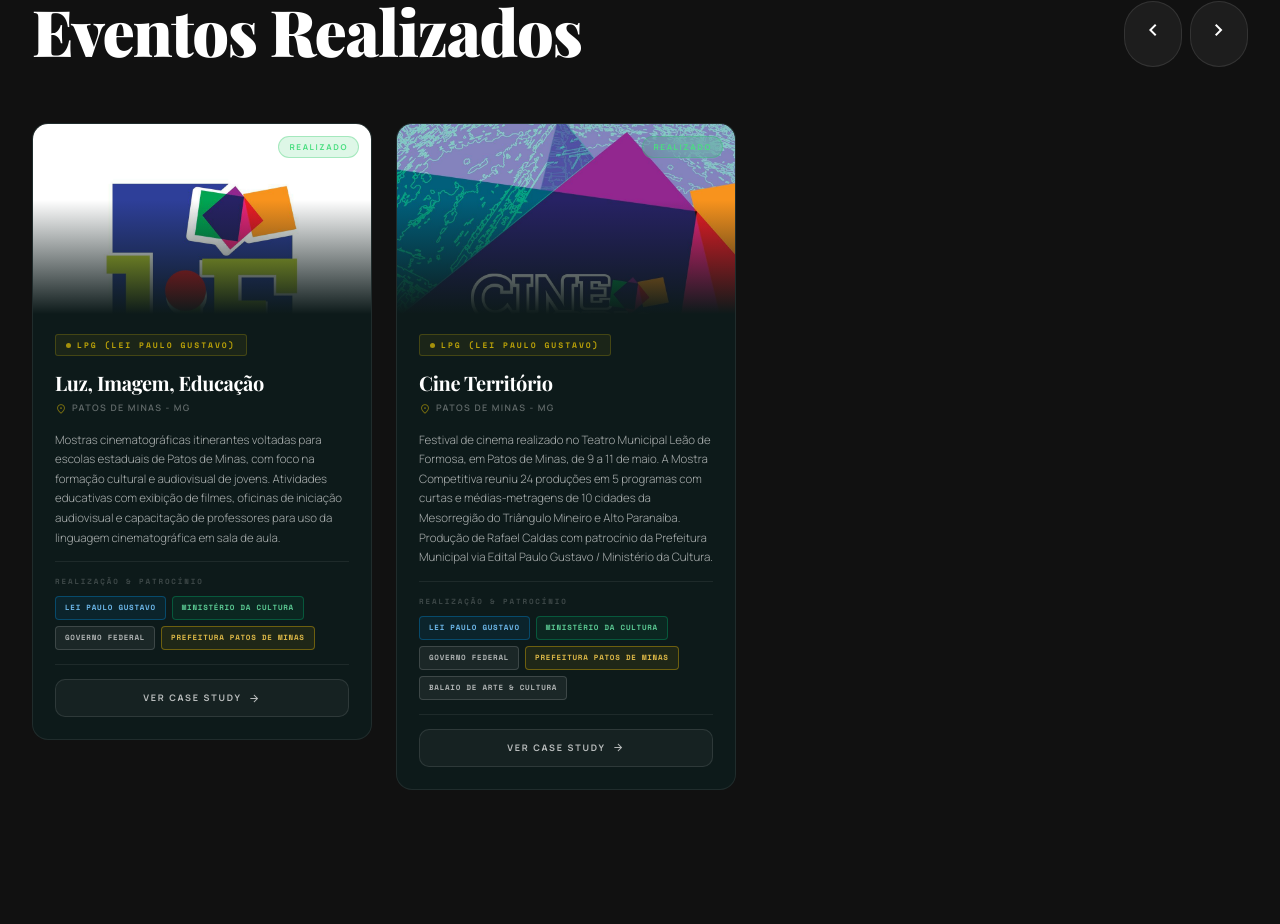
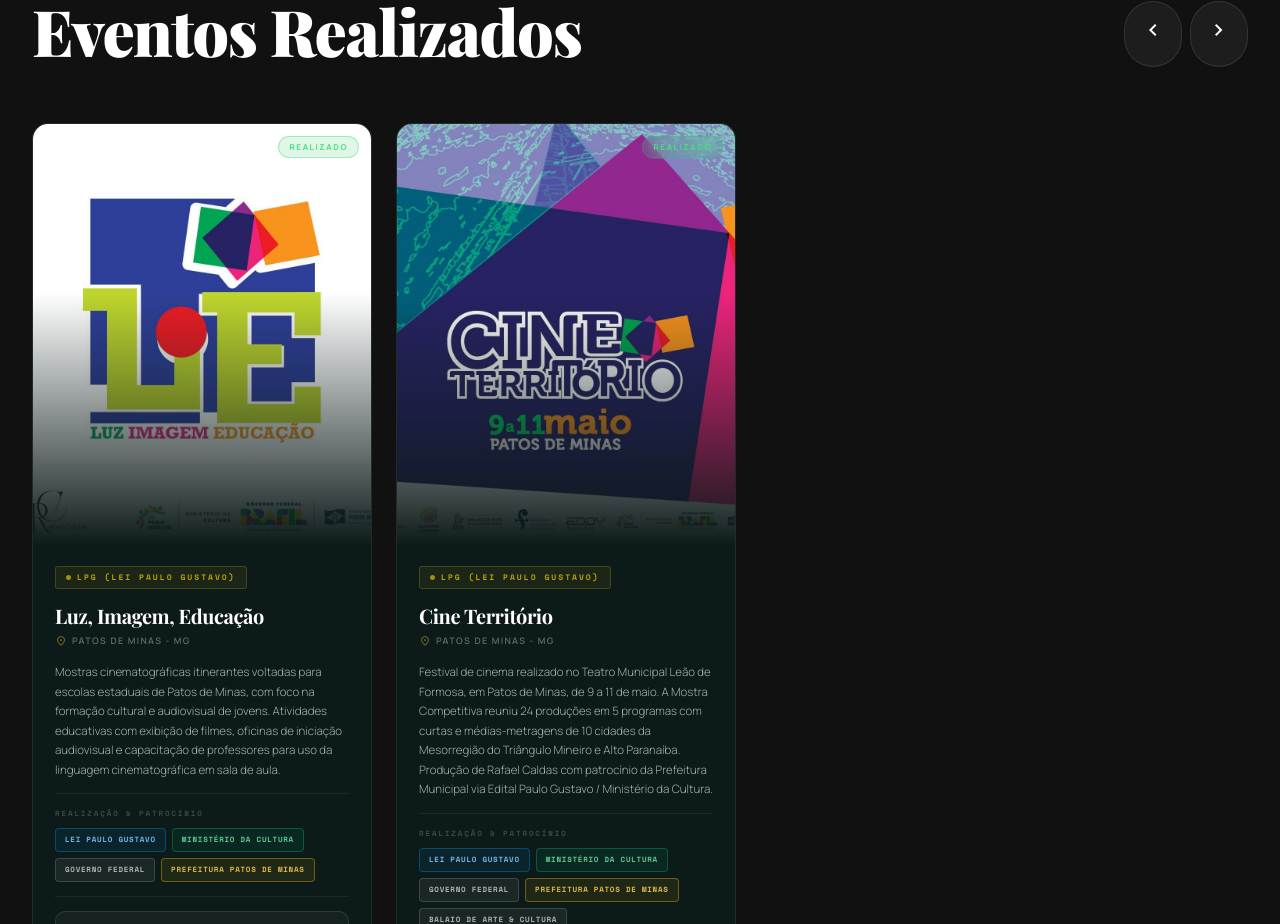
Before and after one commit to kiboxglx/territorioculturais, a React (Vite) app: page / in a window 1280 px wide. Shown: the part 4580-5504 px from the top of the page. Built offline with nearby package versions, Linux system fonts and the light colour scheme; a web font is replaced by a local one.

Commit message:
task 1: aspect ratio da imagem 16/9 -> 4/5 (retrato, igual ao EventCard)

```diff
--- a/src/components/RealizedCard.css
+++ b/src/components/RealizedCard.css
@@ -21,7 +21,7 @@
 .realized-card__image-wrap {
   position: relative;
   width: 100%;
-  aspect-ratio: 16 / 9;
+  aspect-ratio: 4 / 5;
   overflow: hidden;
   background: #0a1010;
 }
```
